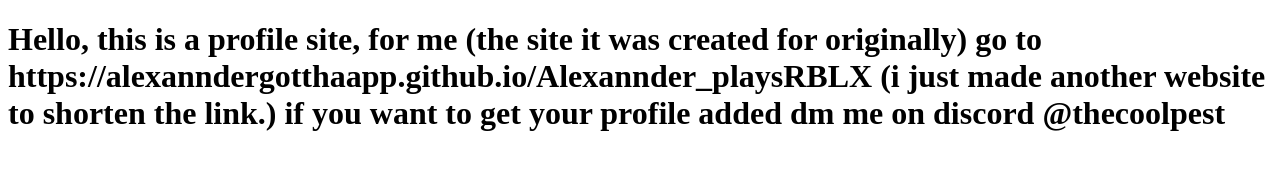
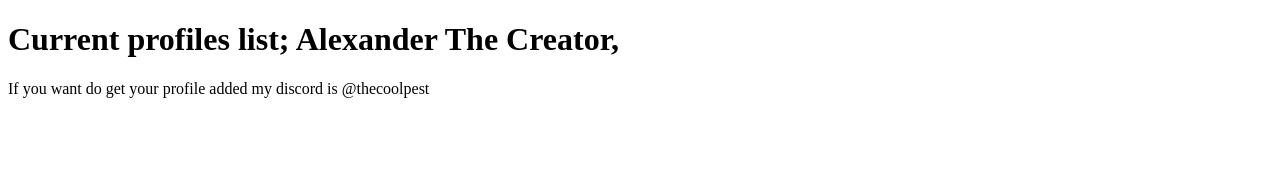
Before and after one commit to AlexannderGotThaApp/AlexanderTheCreator, a plain HTML site: page index.html in a window 1280 px wide. Drawn offline with Linux system fonts and the light colour scheme.

Commit message:
Update index.html

```diff
--- a/index.html
+++ b/index.html
@@ -1,5 +1,6 @@
 <!DOCTYPE html>
 <html>
   <head> <title>No profile selected</title> </head>
-  <body><h1>Hello, this is a profile site, for me (the site it was created for originally) go to https://alexanndergotthaapp.github.io/Alexannder_playsRBLX (i just made another website to shorten the link.) if you want to get your  profile added dm me on discord @thecoolpest</h1></body>
+  <body><h1>Current profiles list; Alexander The Creator, </h1></body>
+  <p>If you want do get your profile added my discord is @thecoolpest</p>
 </html>
```
